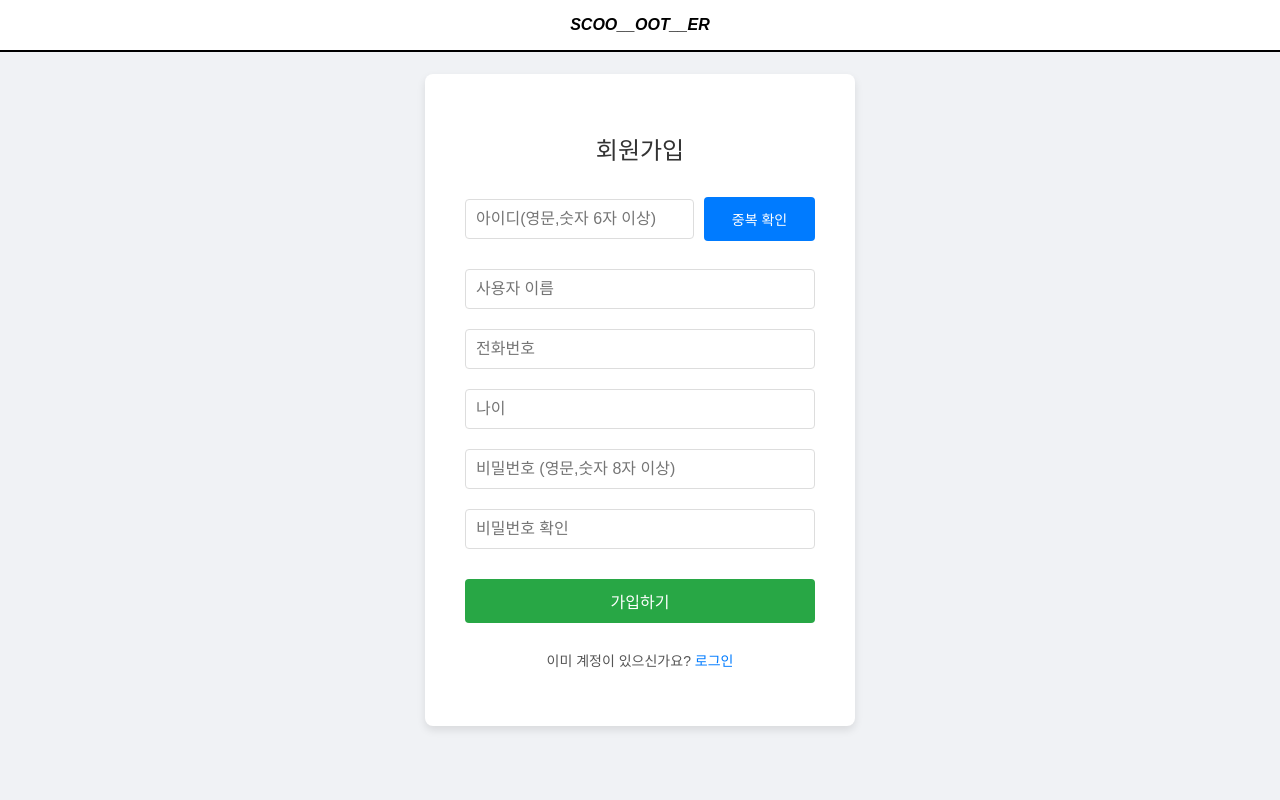
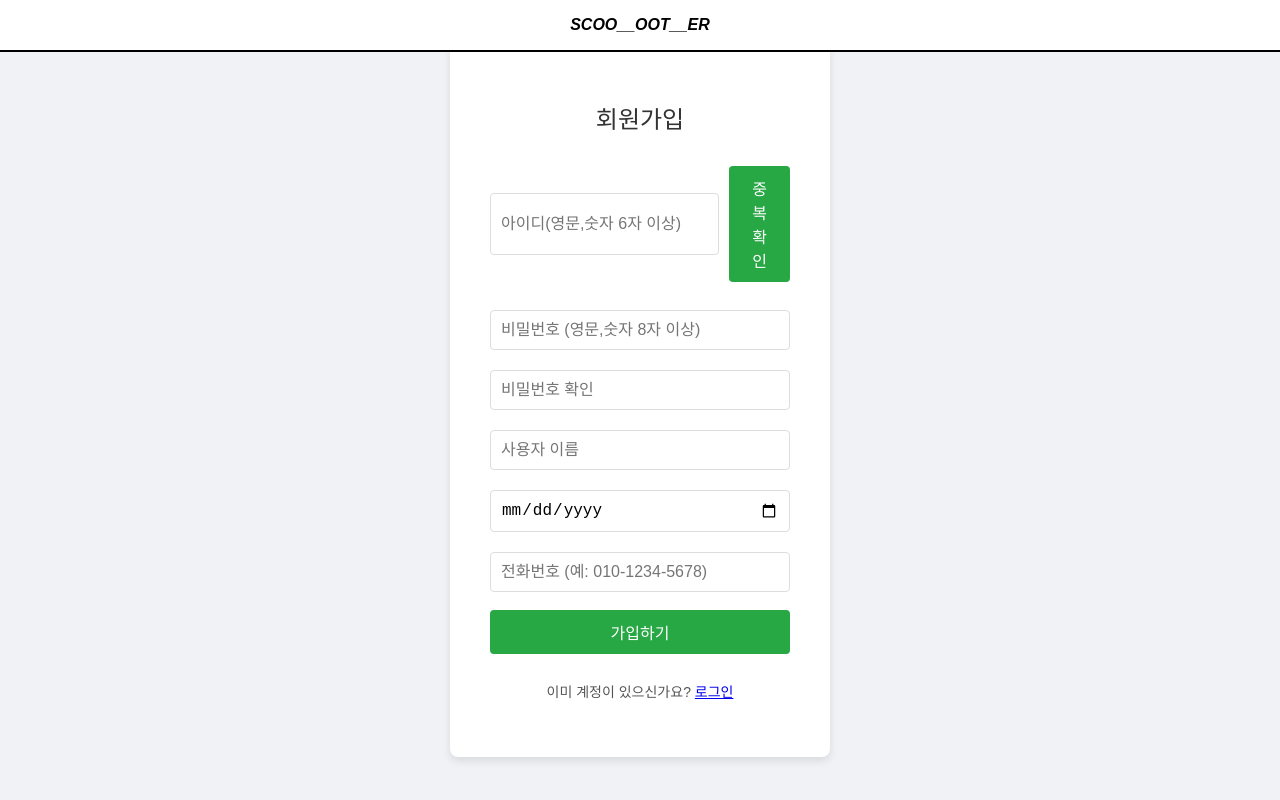
Before and after one commit to Archive-CoreProject/scooter-front, a React (Vite) app: page /signup in a window 1280 px wide. Built offline with nearby package versions, Linux system fonts and the light colour scheme.

Commit message:
페이지 수정
페이지 수정

```diff
--- a/src/pages/Signup.jsx
+++ b/src/pages/Signup.jsx
@@ -1,60 +1,110 @@
 import React, { useState } from 'react';
+import axios from 'axios';
 import '../style/Signup.css';
 
 const SignupPage = () => {
-  const [username, setUsername] = useState('');
-  const [password, setPassword] = useState('');
+  const [userId, setUserId] = useState('');
+  const [userPw, setUserPw] = useState('');
   const [confirmPassword, setConfirmPassword] = useState('');
+  const [userName, setUserName] = useState('');
+  const [birth, setBirth] = useState('');
+  const [phone, setPhone] = useState('');
   const [errorMessage, setErrorMessage] = useState('');
+  const [successMessage, setSuccessMessage] = useState('');
+  const [isUserIdAvailable, setIsUserIdAvailable] = useState(null); // 아이디 중복 확인 상태
 
-  const handleSubmit = (event) => {
+  const handleSubmit = async (event) => {
     event.preventDefault();
 
+    // 유효성 검사
     const usernameRegex = /^[a-zA-Z0-9]{6,}$/;
-    if (!usernameRegex.test(username)) {
+    if (!usernameRegex.test(userId)) {
       setErrorMessage('아이디는 영문과 숫자로 구성된 6자 이상이어야 합니다.');
       return;
     }
 
     const passwordRegex = /^(?=.*[a-zA-Z])(?=.*\d)[a-zA-Z\d]{8,}$/;
-    if (!passwordRegex.test(password)) {
+    if (!passwordRegex.test(userPw)) {
       setErrorMessage('비밀번호는 영문과 숫자로 구성된 8자 이상이어야 합니다.');
       return;
     }
 
-    if (password !== confirmPassword) {
+    if (userPw !== confirmPassword) {
       setErrorMessage('비밀번호가 일치하지 않습니다.');
       return;
     }
 
-    setErrorMessage('');
-    alert('회원가입이 완료되었습니다.');
+    if (!isUserIdAvailable) {
+      setErrorMessage('아이디 중복 확인을 해주세요.');
+      return;
+    }
+
+    try {
+      setErrorMessage('');
+      setSuccessMessage('');
+
+      // 회원가입 요청
+      const response = await axios.post('https://port-0-scooter-back-lzahw55k260a832a.sel4.cloudtype.app/user/signup', {
+        userId,
+        userPw,
+        userName,
+        birth,
+        phone,
+      });
+
+      if (response.status === 201) {
+        setSuccessMessage('회원가입에 성공했습니다! 로그인 페이지로 이동하세요.');
+      }
+    } catch (error) {
+      setErrorMessage(error.response?.data.error || '회원가입에 실패했습니다.');
+    }
+  };
+
+  // 아이디 중복 확인 함수
+  const handleCheckUserId = async () => {
+    try {
+      const response = await axios.post('https://port-0-scooter-back-lzahw55k260a832a.sel4.cloudtype.app/user/check-username', {
+        userId,
+      });
+
+      if (response.status === 200) {
+        setIsUserIdAvailable(true);
+        setErrorMessage('');
+        alert('사용 가능한 아이디입니다.');
+      }
+    } catch (error) {
+      setIsUserIdAvailable(false);
+      setErrorMessage(error.response?.data.error || '아이디 중복 확인에 실패했습니다.');
+    }
   };
 
   return (
     <div className="signup-container">
       <h2 className="signup-title">회원가입</h2>
       <form className="signup-form" onSubmit={handleSubmit}>
-        <div className="id-field">
+        <div className="input-group">
           <input
             type="text"
             placeholder="아이디(영문,숫자 6자 이상)"
             className="input-field"
-            value={username}
-            onChange={(e) => setUsername(e.target.value)}
+            value={userId}
+            onChange={(e) => {
+              setUserId(e.target.value);
+              setIsUserIdAvailable(null); // 아이디 변경 시 중복 확인 상태 초기화
+            }}
             required
           />
-          <button type="button" className="check-id-button">중복 확인</button> {/* 아이디 중복 확인 버튼 */}
+          <button type="button" className="check-id-button" onClick={handleCheckUserId}>
+            중복 <br />
+            확인
+          </button>
         </div>
-        <input type="text" placeholder="사용자 이름" className="input-field" />
-        <input type="phone" placeholder="전화번호" className="input-field" />
-        <input type="number" placeholder="나이" className="input-field" />
         <input
           type="password"
           placeholder="비밀번호 (영문,숫자 8자 이상)"
           className="input-field"
-          value={password}
-          onChange={(e) => setPassword(e.target.value)}
+          value={userPw}
+          onChange={(e) => setUserPw(e.target.value)}
           required
         />
         <input
@@ -65,7 +115,32 @@ const SignupPage = () => {
           onChange={(e) => setConfirmPassword(e.target.value)}
           required
         />
+        <input
+          type="text"
+          placeholder="사용자 이름"
+          className="input-field"
+          value={userName}
+          onChange={(e) => setUserName(e.target.value)}
+          required
+        />
+        <input
+          type="date"
+          className="input-field"
+          value={birth}
+          onChange={(e) => setBirth(e.target.value)}
+          max="9999-12-31"
+          required
+        />
+        <input
+          type="text"
+          placeholder="전화번호 (예: 010-1234-5678)"
+          className="input-field"
+          value={phone}
+          onChange={(e) => setPhone(e.target.value)}
+          required
+        />
         {errorMessage && <p className="error-message">{errorMessage}</p>}
+        {successMessage && <p className="success-message">{successMessage}</p>}
         <button type="submit" className="signup-button">가입하기</button>
       </form>
       <p className="login-prompt">이미 계정이 있으신가요? <a href="/login" className="login-link">로그인</a></p>
--- a/src/style/Login.css
+++ b/src/style/Login.css
@@ -10,11 +10,11 @@ body {
 
 .login-container {
     background-color: #fff;
-    padding: 40px;
+    padding: 50px;
     border-radius: 8px;
     box-shadow: 0 4px 8px rgba(0, 0, 0, 0.1);
     width: 300px;
-    min-height: 400px;
+    min-height: 600px;
     text-align: center;
 }
 
--- a/src/style/Mmanager.css
+++ b/src/style/Mmanager.css
@@ -1,46 +1,70 @@
 /* src/UserManagement.css */
+
+body {
+  display: flex;
+  justify-content: center;
+  align-items: center;
+  height: 100vh;
+  margin: 0;
+  background-color: #f0f2f5;
+  font-family: Arial, sans-serif;
+}
+
 .user-management {
   padding: 20px;
   font-family: Arial, sans-serif;
+  background-color: #fff;
+  border-radius: 8px;
+  box-shadow: 0 4px 8px rgba(0, 0, 0, 0.1);
+  width: 90%;
+  max-width: 520px;
+  margin: 0 auto;
+  overflow-x: auto; /* 테이블 전체가 가로로 스크롤 가능하도록 설정 */
 }
 
 .user-management h2 {
   text-align: center;
   margin-bottom: 20px;
+  font-size: 22px;
+  color: #333;
 }
 
 .user-table {
   width: 100%;
   border-collapse: collapse;
   margin: 0 auto;
-    max-width: 1000px;
-    overflow-x: auto;
+  max-width: 100%;
 }
 
 .user-table th, .user-table td {
-    padding: 10px;
+  padding: 8px;
   border: 1px solid #ddd;
   text-align: center;
+  font-size: 14px;
 }
 
 .user-table th {
   background-color: #f4f4f4;
+  position: sticky; /* 테이블 헤더 고정 */
+  top: 0;
 }
 
 .role-button {
-    padding: 5px 10px;
+  padding: 8px 12px;
   border: none;
-    border-radius: 5px;
+  border-radius: 4px;
   cursor: pointer;
   color: white;
+  transition: background-color 0.3s;
+  font-size: 14px;
 }
 
 .role-button.normal {
-    background-color: #28a745; /* 일반 권한 - 녹색 */
+  background-color: #007bff;
 }
 
 .role-button.restricted {
-    background-color: #dc3545; /* 제한 권한 - 빨강 */
+  background-color: #dc3545;
 }
 
 .role-button:hover {
@@ -48,31 +72,29 @@
 }
 
 @media (max-width: 768px) {
-    .user-table thead {
-      display: none;
+  .user-management {
+      padding: 15px;
   }
 
-    .user-table, .user-table tbody, .user-table tr, .user-table td {
-      display: block;
+  .user-table {
       width: 100%;
+      overflow-x: auto; /* 테이블 가로 스크롤 가능 설정 */
+  }
+
+  .user-table th, .user-table td {
+      text-align: center;
+  }
+
+  .user-table thead {
+      display: table-header-group; /* 헤더가 사라지지 않도록 설정 */
   }
 
   .user-table tr {
-      margin-bottom: 15px;
+      display: table-row; /* 각 행을 테이블 행으로 유지 */
   }
 
   .user-table td {
-      text-align: right;
-      padding-left: 50%;
-      position: relative;
-    }
-
-    .user-table td::before {
-      content: attr(data-label);
-      position: absolute;
-      left: 10px;
-      width: calc(50% - 20px);
-      text-align: left;
-      font-weight: bold;
+      display: table-cell; /* 각 셀을 테이블 셀로 유지 */
+      border: 1px solid #ddd;
   }
 }
--- a/src/style/Rhistory.css
+++ b/src/style/Rhistory.css
@@ -1,4 +1,3 @@
-
 .ride-history {
   padding: 20px;
   max-width: 1000px;
@@ -22,11 +21,12 @@
   width: 100%;
   border-collapse: collapse;
   margin: 0 auto;
+  border: 2px solid #28a745; /* 테이블 전체에 초록색 테두리 */
 }
 
 .ride-table th, .ride-table td {
   padding: 10px;
-    border: 1px solid #ddd;
+  border: 1px solid #28a745; /* 각 셀의 초록색 테두리 */
   text-align: center;
 }
 
@@ -52,6 +52,7 @@
       text-align: right;
       padding-left: 50%;
       position: relative;
+      border: 1px solid #28a745; /* 모바일 뷰에서도 초록색 테두리 */
   }
 
   .ride-table td::before {
--- a/src/style/Signup.css
+++ b/src/style/Signup.css
@@ -13,7 +13,8 @@ body {
     padding: 40px;
     border-radius: 8px;
     box-shadow: 0 4px 8px rgba(0, 0, 0, 0.1);
-    width: 350px;
+    width: 300px;
+    min-height: 500px;
     text-align: center;
 }
 
@@ -28,40 +29,41 @@ body {
     flex-direction: column;
 }
 
-.id-field {
+.input-group {
     display: flex;
     gap: 10px;
     margin-bottom: 10px;
+    align-items: center;
 }
 
+/* 모든 입력창에 동일하게 적용되는 높이 */
 .input-field {
+    flex: 1;
     padding: 10px;
-    margin: 10px 0;
+    height: 40px; /* 모든 입력창의 높이를 40px로 통일 */
     border: 1px solid #ddd;
     border-radius: 4px;
     font-size: 16px;
-    flex: 1;
 }
 
 .check-id-button {
-    padding: 10px;
-    background-color: #007bff;
+    padding: 10px 16px;
+    background-color: #28a745; /* 초록색 배경 */
     border: none;
     border-radius: 4px;
     color: white;
-    font-size: 14px;
+    font-size: 16px;
     cursor: pointer;
     transition: background-color 0.3s;
 }
 
 .check-id-button:hover {
-    background-color: #0056b3;
+    background-color: #218838; /* 호버 시 조금 더 진한 초록색 */
 }
 
 .signup-button {
     padding: 10px;
-    margin-top: 20px;
-    background-color: #28a745;
+    background-color: #28a745; /* 초록색 배경 */
     border: none;
     border-radius: 4px;
     color: white;
@@ -71,7 +73,19 @@ body {
 }
 
 .signup-button:hover {
-    background-color: #218838;
+    background-color: #218838; /* 호버 시 조금 더 진한 초록색 */
+}
+
+.error-message {
+    color: red;
+    font-size: 14px;
+    margin-top: 5px;
+}
+
+.success-message {
+    color: green;
+    font-size: 14px;
+    margin-top: 5px;
 }
 
 .login-prompt {
@@ -80,16 +94,11 @@ body {
     color: #555;
 }
 
-.login-link {
+.link {
     color: #007bff;
     text-decoration: none;
 }
 
-.login-link:hover {
+.link:hover {
     text-decoration: underline;
 }
-.error-message {
-    color: red;
-    font-size: 14px;
-    margin-top: 5px;
-  }
```
Also changed, not shown: src/pages/Login.jsx (+23 -5 lines). Lines whose indentation alone changed are shown as unchanged.
